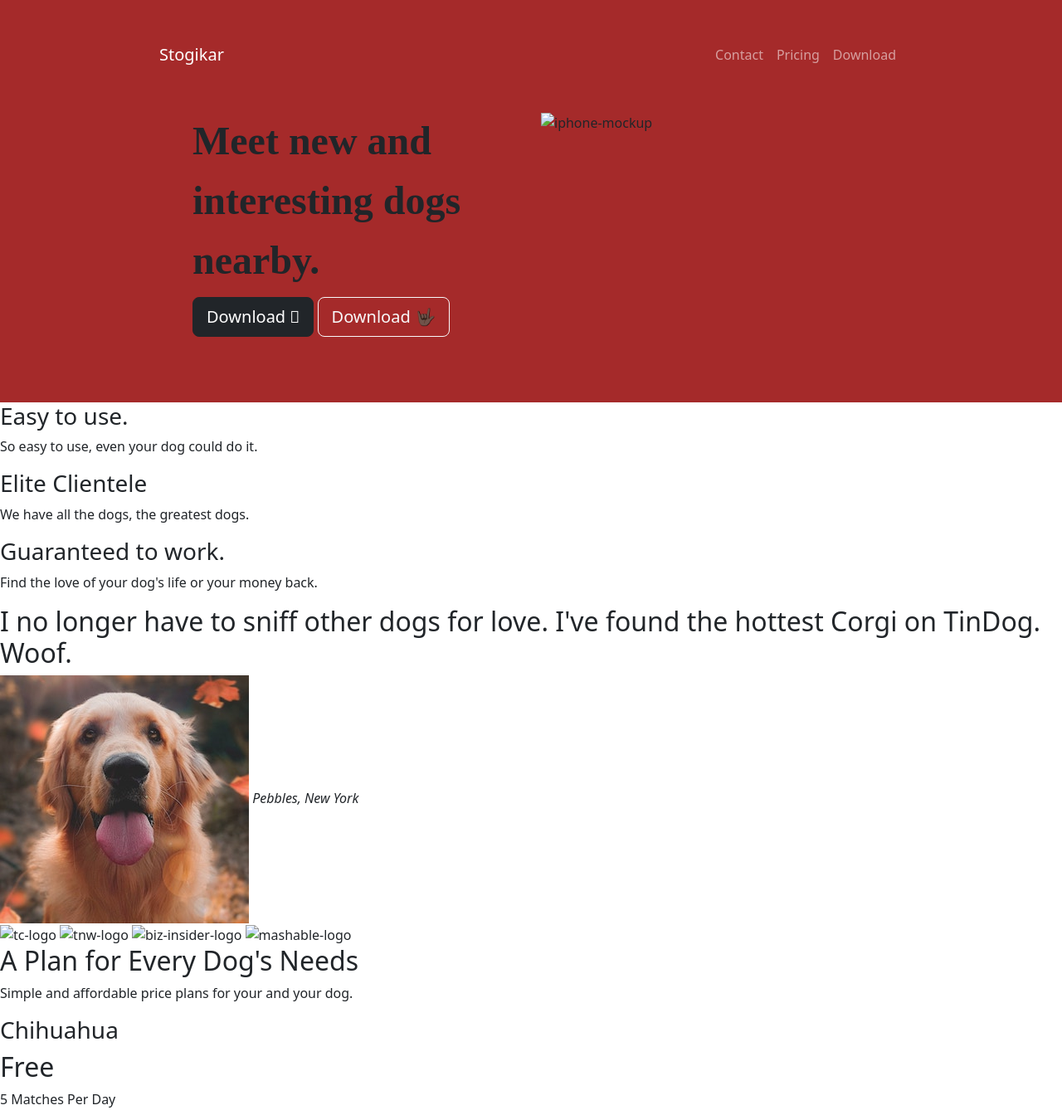
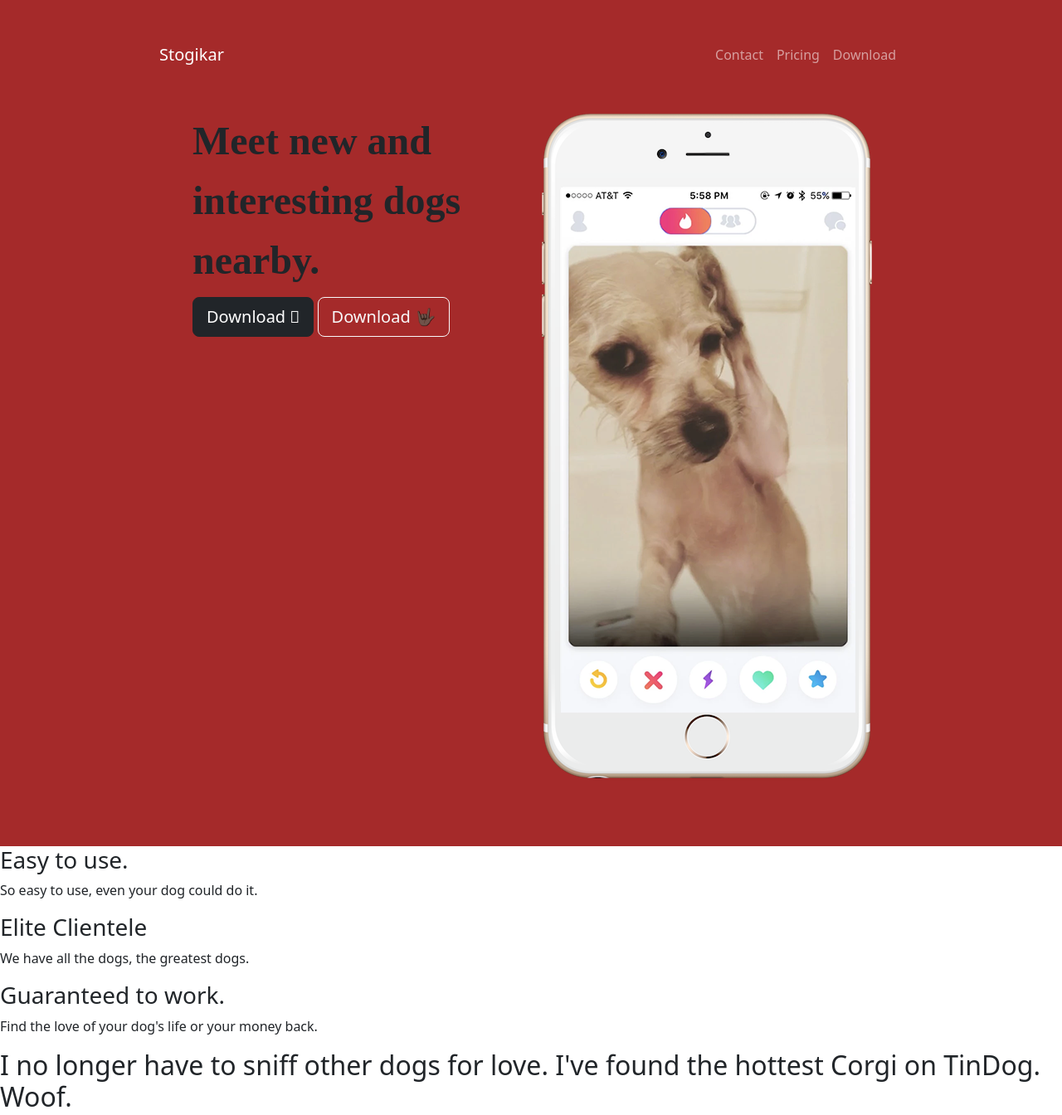
Before and after one commit to Sam81x/Sam-website, a plain HTML site: page index.html in a window 1280 px wide. Shown: the top 1344 px of the page at 83% size. Drawn offline with nearby package versions, Linux system fonts and the light colour scheme; files that its build step writes are made by us from their sources; files whose address does not match are found by name.

Commit message:
Update index.html

```diff
--- a/index.html
+++ b/index.html
@@ -11,7 +11,7 @@
   <link href="https://cdn.jsdelivr.net/npm/bootstrap@5.3.0-alpha3/dist/css/bootstrap.min.css" rel="stylesheet"
     integrity="sha384-KK94CHFLLe+nY2dmCWGMq91rCGa5gtU4mk92HdvYe+M/SXH301p5ILy+dN9+nJOZ" crossorigin="anonymous">
   <!-- css style sheet -->
-  <link rel="stylesheet" href="css/styles.css">
+  <link rel="stylesheet" href="styles.css">
   <link rel="stylesheet" href="">
   <!-- font awesome for logos -->
   <script src="https://kit.fontawesome.com/3f69ad66f2.js" crossorigin="anonymous"></script>
@@ -50,7 +50,7 @@
           <button type="button" class="btn btn-outline-light btn-lg">Download 🤟🏿</button>
         </div>
         <div class="col-md-6">
-          <img src="images/iphone6.png" alt="iphone-mockup">
+          <img src="iphone6.png" alt="iphone-mockup">
         </div>
       </div>
 
@@ -92,10 +92,10 @@
   <!-- Press -->
 
   <section id="press">
-    <img src="images/techcrunch.png" alt="tc-logo">
-    <img src="images/tnw.png" alt="tnw-logo">
-    <img src="images/bizinsider.png" alt="biz-insider-logo">
-    <img src="images/mashable.png" alt="mashable-logo">
+    <img src="techcrunch.png" alt="tc-logo">
+    <img src="tnw.png" alt="tnw-logo">
+    <img src="bizinsider.png" alt="biz-insider-logo">
+    <img src="mashable.png" alt="mashable-logo">
 
   </section>
 
```
